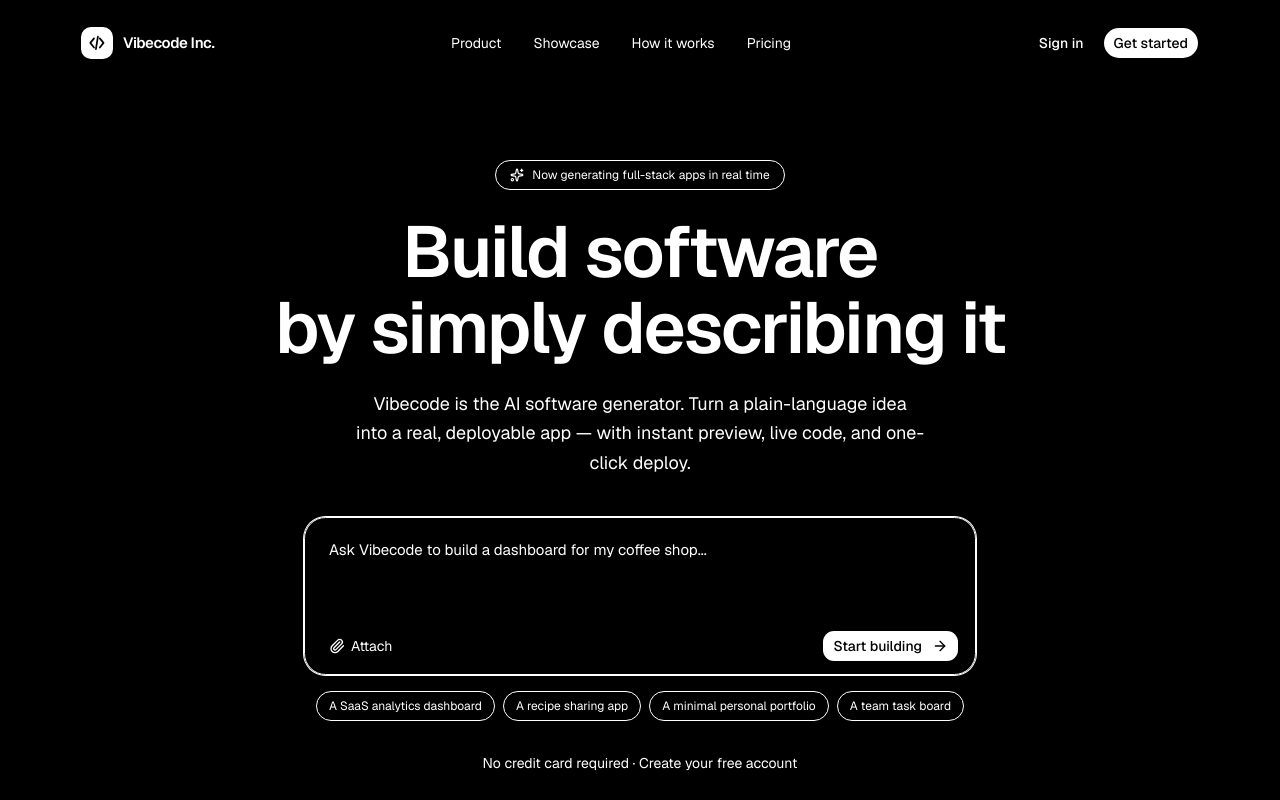
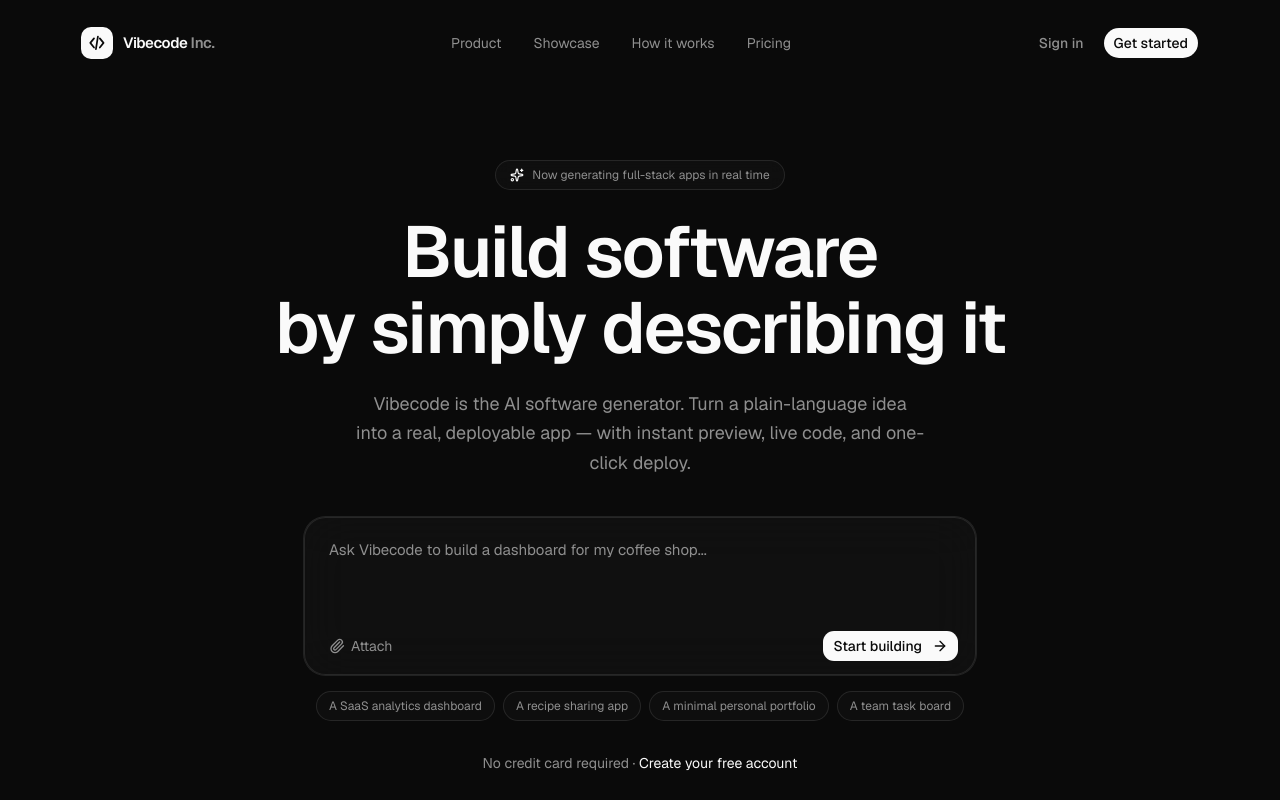
Before and after one commit to kakahanif10-dot/vibecode-69, a Next.js app: page / in a window 1280 px wide. Shown: the top 800 px of the page. Built offline with nearby package versions, Linux system fonts and the light colour scheme.

Commit message:
feat: update color scheme to monochrome with oklch values

```diff
--- a/app/globals.css
+++ b/app/globals.css
@@ -41,42 +41,42 @@
 :root {
   color-scheme: dark;
 
-  /* Strict monochrome — only pure black (#000000) and pure white (#FFFFFF) */
-  /* No greys, no gradation. Surfaces separate via solid white outlines. */
-  --background: #000000;
-  --foreground: #ffffff;
+  /* Monochrome like v0 — near-black surfaces, white text, seamless grey borders */
+  --background: oklch(0.145 0 0);
+  --foreground: oklch(0.985 0 0);
 
-  --card: #000000;
-  --card-foreground: #ffffff;
+  --card: oklch(0.185 0 0);
+  --card-foreground: oklch(0.985 0 0);
 
-  --popover: #000000;
-  --popover-foreground: #ffffff;
+  --popover: oklch(0.185 0 0);
+  --popover-foreground: oklch(0.985 0 0);
 
   /* Primary button: solid white with black text */
-  --primary: #ffffff;
-  --primary-foreground: #000000;
+  --primary: oklch(0.985 0 0);
+  --primary-foreground: oklch(0.145 0 0);
 
-  --secondary: #000000;
-  --secondary-foreground: #ffffff;
+  --secondary: oklch(0.225 0 0);
+  --secondary-foreground: oklch(0.985 0 0);
 
-  --muted: #000000;
-  --muted-foreground: #ffffff;
+  --muted: oklch(0.225 0 0);
+  --muted-foreground: oklch(0.65 0 0);
 
-  --accent: #ffffff;
-  --accent-foreground: #000000;
+  --accent: oklch(0.985 0 0);
+  --accent-foreground: oklch(0.145 0 0);
 
-  --destructive: #ffffff;
+  --destructive: oklch(0.985 0 0);
 
-  --border: #ffffff;
-  --input: #ffffff;
-  --ring: #ffffff;
+  /* Seamless subtle grey borders (white at low opacity) */
+  --border: oklch(1 0 0 / 10%);
+  --input: oklch(1 0 0 / 12%);
+  --ring: oklch(1 0 0 / 20%);
 
   --radius: 0.75rem;
 
-  --sidebar: #000000;
-  --sidebar-foreground: #ffffff;
-  --sidebar-border: #ffffff;
-  --sidebar-accent: #ffffff;
+  --sidebar: oklch(0.145 0 0);
+  --sidebar-foreground: oklch(0.985 0 0);
+  --sidebar-border: oklch(1 0 0 / 10%);
+  --sidebar-accent: oklch(0.225 0 0);
 
   /* Brand wordmark: flat pure white (no gradient) */
   --brand-from: #ffffff;
@@ -112,9 +112,9 @@
   );
 }
 
-/* Solid white outline (no grey glow) */
+/* Seamless subtle grey outline */
 @utility glow-border {
-  box-shadow: 0 0 0 1px #ffffff;
+  box-shadow: 0 0 0 1px oklch(1 0 0 / 10%);
 }
 
 .glow-orb {
```
